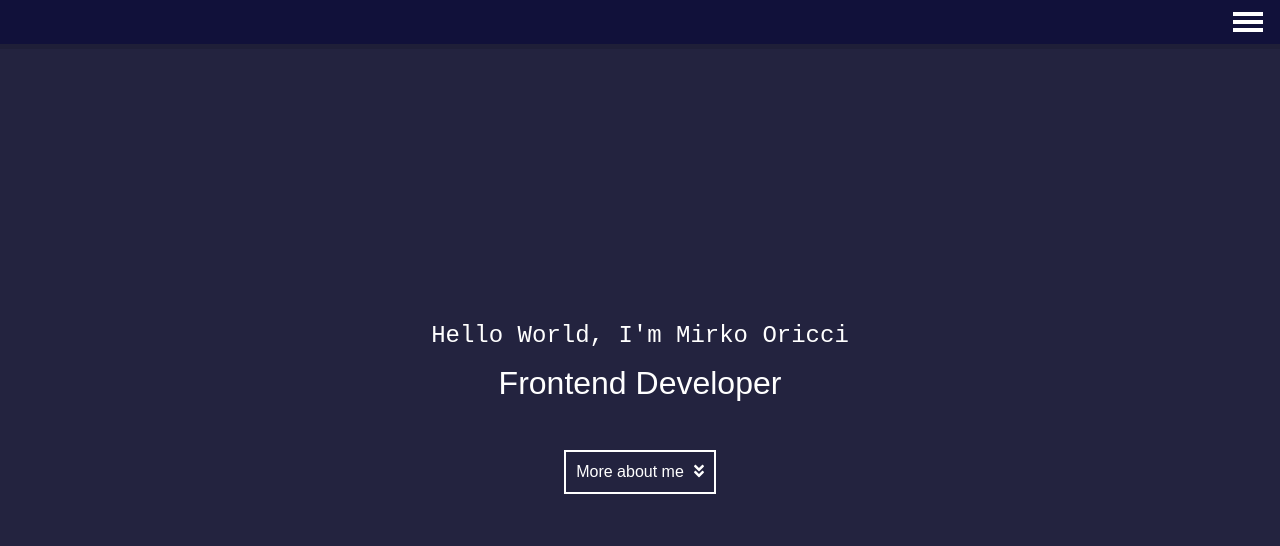
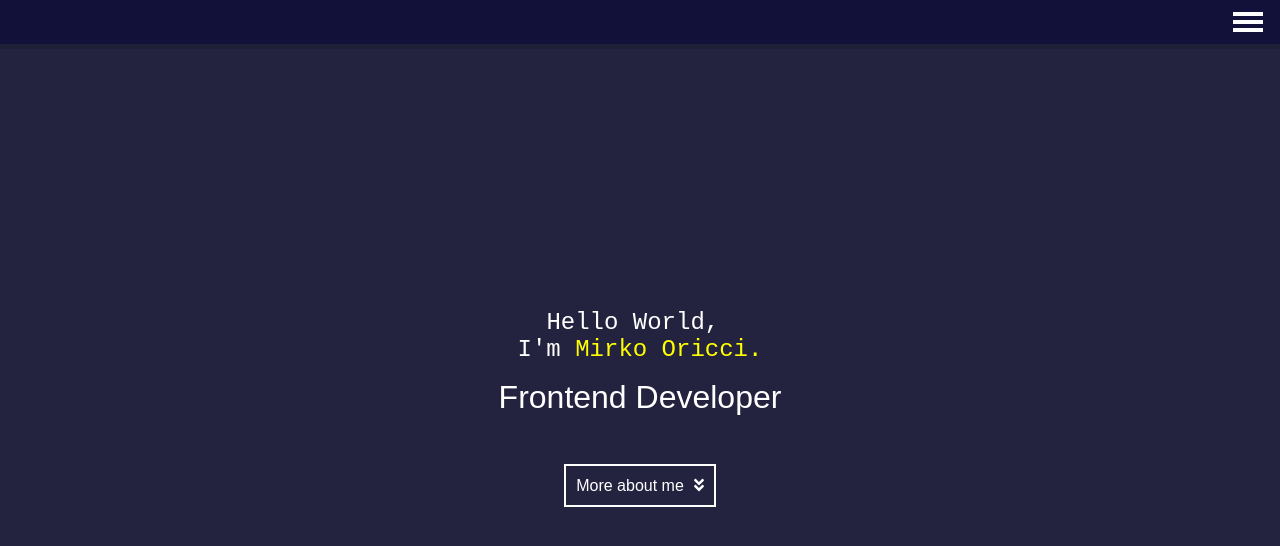
Before and after one commit to Techoplite/portfolio, a React (Create React App) app: page / in a window 1280 px wide. Shown: the top 546 px of the page. Built offline with nearby package versions, Linux system fonts and the light colour scheme.

Commit message:
Add highlight to span

```diff
--- a/src/components/Home.js
+++ b/src/components/Home.js
@@ -9,7 +9,7 @@ const Home = () => {
                 <div className="flex-column home-text">
                     <div className="flex-row" id="greeting">
                         <code><pre>Hello World, </pre></code>
-                        <code>I'm Mirko Oricci</code>
+                        <code>I'm <span className="highlight">Mirko Oricci.</span></code>
                     </div>
 
                     <div className="job">
--- a/src/sass/main.scss
+++ b/src/sass/main.scss
@@ -87,6 +87,7 @@ pre {
 
 .home-text {
   min-width: 204px;
+  width: 99%;
 }
 
 .line {
@@ -140,3 +141,7 @@ pre {
 .angle-double-down {
   margin-left: 10px;
 }
+
+.highlight {
+  color: yellow;
+}
```
